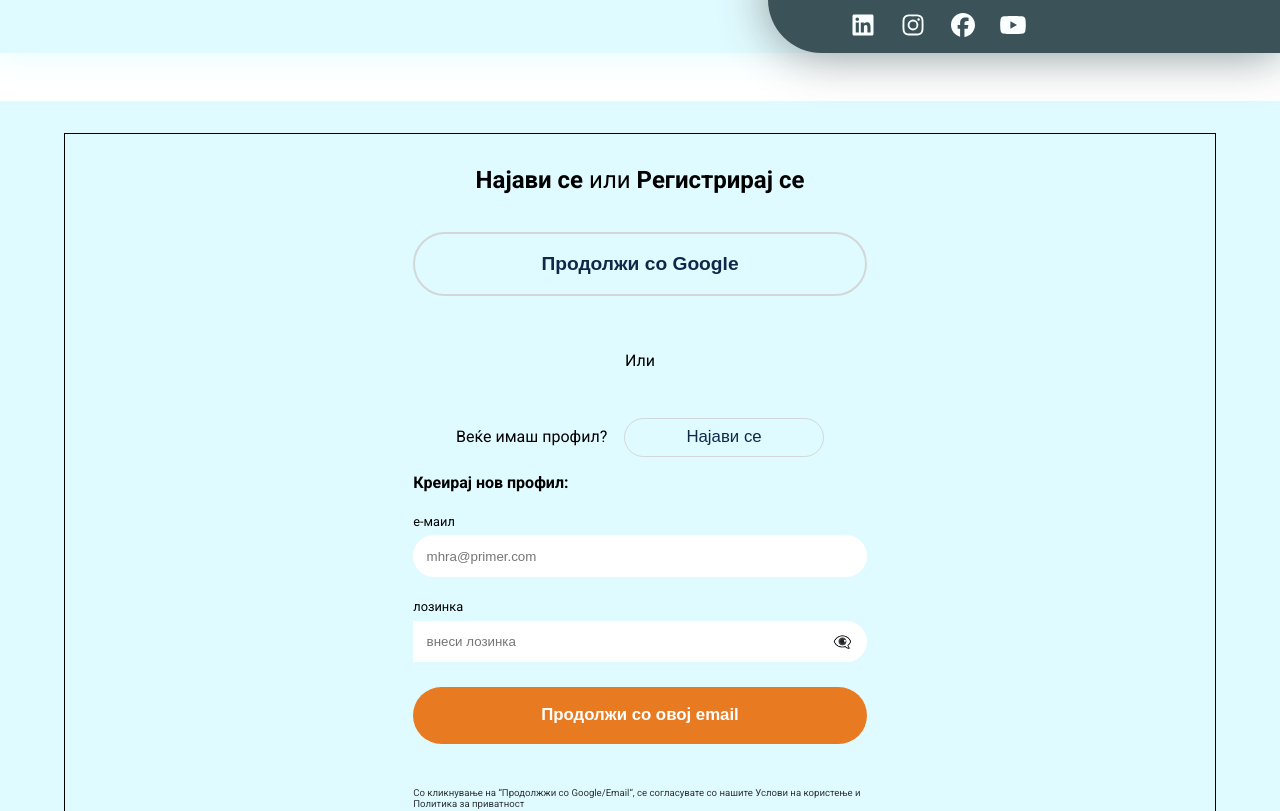
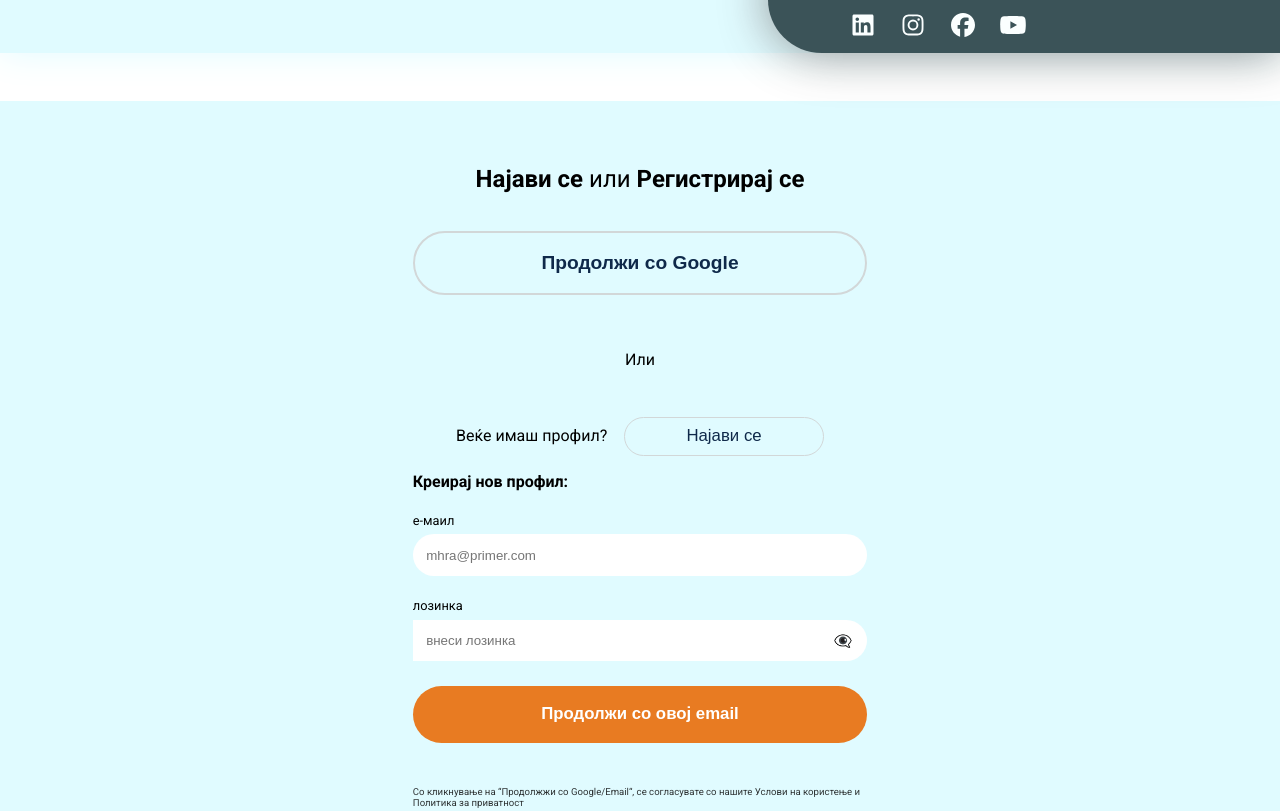
Before and after one commit to Lafazanovski/MHRA, a Next.js app: page /signUp in a window 1280 px wide. Shown: the part 609-1420 px from the top of the page. Built offline with nearby package versions, Linux system fonts and the light colour scheme; no server answers.

Commit message:
updated signUp ccomponent css

```diff
--- a/src/components/signUpComponent/signUpComponent.css
+++ b/src/components/signUpComponent/signUpComponent.css
@@ -2,10 +2,6 @@
     background-color: var(--backgroundSection-color);
     margin-block: 3em;
     padding-block: 2em;
-}
-
-.signUpContainer {
-    border: 1px solid black;
 }
 
 .signUpBoxDiv {
@@ -19,8 +15,6 @@
 .signUpBoxDiv h2 span {
     font-weight: 300;
 }
-
-/* -------------------------- */
 
 .signUpWithGoogleButton {
     background-color: inherit;
@@ -40,8 +34,6 @@
         transform: scale(1.05);
     }
 }
-
-/* -------------------------- */
 
 .toggleDiv {
     margin-block: 3em 1em;
@@ -69,7 +61,6 @@
     }
 }
 
-/* -------------------------- */
 .signUpInputDiv {
     display: flex;
     flex-direction: column;
@@ -126,8 +117,6 @@
     letter-spacing: 1;
 }
 
-/* ---------------------------- */
-
 .checkDiv {
     text-align: start;
     font-size: 0.6em;
```
